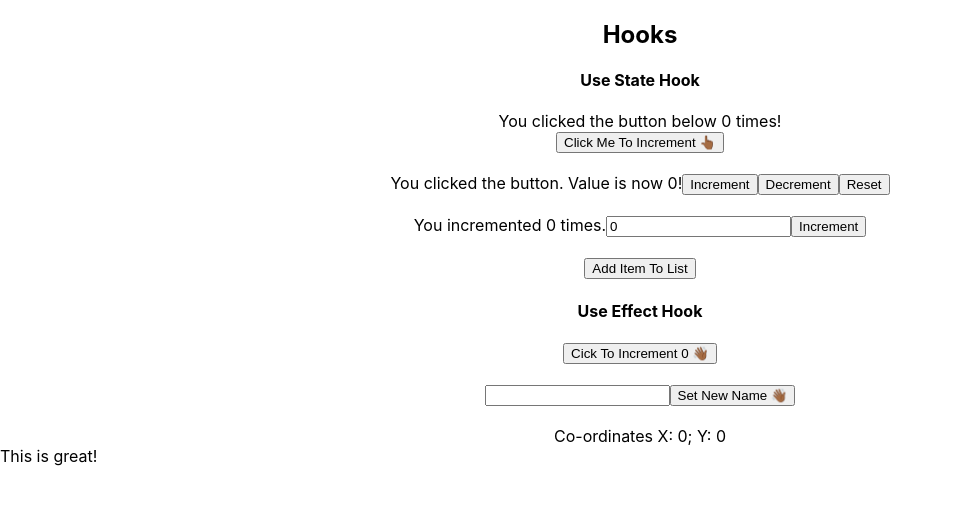
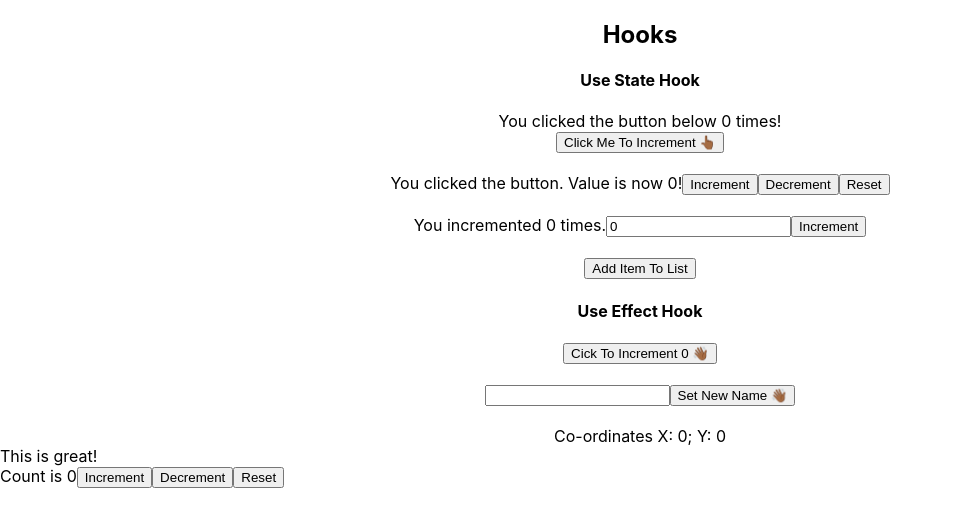
Before and after one commit to 0xfps/react-tutorial, a React (Create React App) app: page / in a window 1280 px wide. Shown: the top 526 px of the page, without its empty margins (0-953 px from the left). Built offline with nearby package versions, Linux system fonts and the light colour scheme.

Commit message:
🥢 72/92

```diff
--- a/src/App.tsx
+++ b/src/App.tsx
@@ -3,6 +3,7 @@
 import UseEffect from "./components/UseEffect"
 import UseState from "./components/UseState"
 import UseContext from "./components/UseContext"
+import UseReducer from "./components/UseReducer"
 
 export const MyContext = createContext("")
 
@@ -15,6 +16,7 @@
                 <UseEffect />
             </div>
             <UseContext />
+            <UseReducer/>
         </MyContext.Provider>
     )
 }
--- a/src/components/UseEffect.tsx
+++ b/src/components/UseEffect.tsx
@@ -37,7 +37,7 @@
         return () => {
             window.removeEventListener("mousemove", setCoordinates)
         }
-    })
+    }, [])
 
     return (
         <div>
--- /dev/null
+++ b/src/components/UseReducer.tsx
@@ -0,0 +1,34 @@
+import { useReducer } from "react"
+
+// This piece of code can be anywhere, outside, or inside.
+const initialState = 0
+
+const reducer = (currentState: any, action: any) => {
+    switch (action) {
+        case "increment":
+            return currentState + 1
+        case "decrement":
+            return currentState - 1
+        case "reset":
+            return 0
+        default:
+            return currentState
+    }
+}
+
+const UseReducer = () => {
+    // initialState :: Original base value, e.g useState(0), in this context.
+    const [count, dispatch] = useReducer(reducer, initialState)
+
+    return (
+        <>
+            Count is {count}
+            {/* dispatch(action(only)) */}
+            <button onClick={() => dispatch("increment")}>Increment</button>
+            <button onClick={() => dispatch("decrement")}>Decrement</button>
+            <button onClick={() => dispatch("reset")}>Reset</button>
+        </>
+    )
+}
+
+export default UseReducer
```
